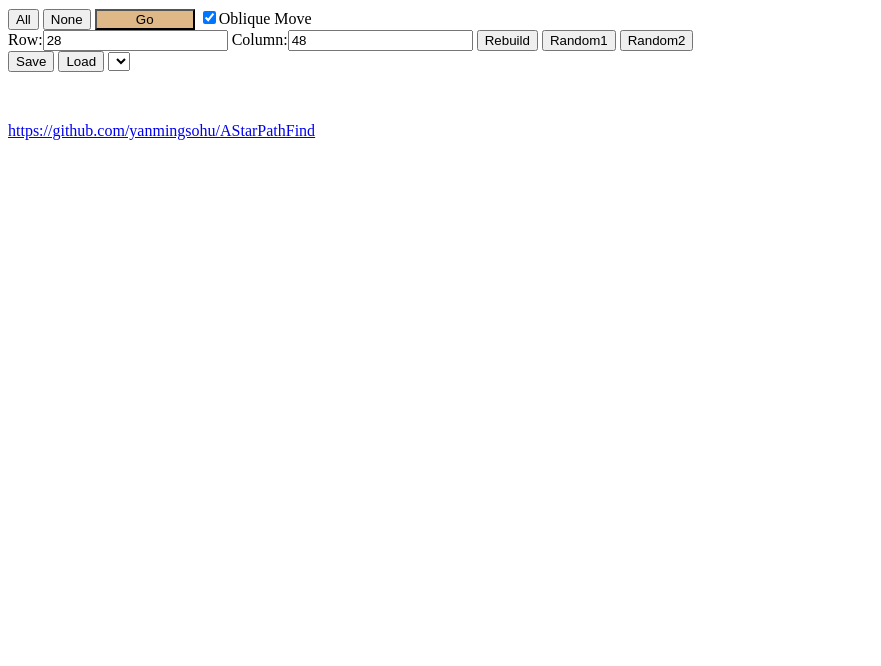
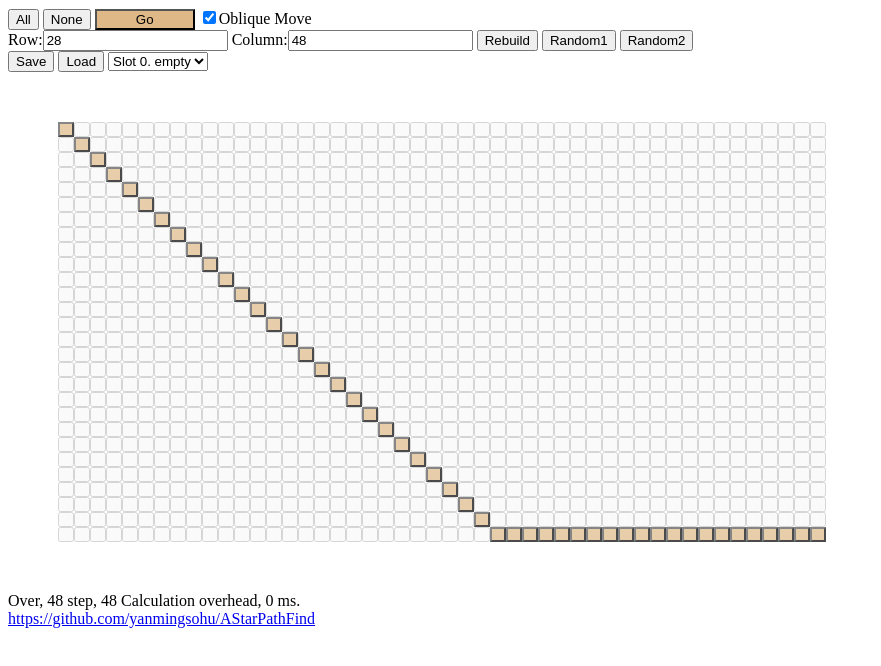
Before and after one commit to yanmingsohu/ASharpPathFind, a plain HTML site: page index.html in a window 1280 px wide. Both pictures are taken after a click on the button "Go". Shown: the whole page, without its empty margins (0-881 px from the left). Drawn offline with nearby package versions, Linux system fonts and the light colour scheme.

Commit message:
Signed-off-by: yanming <yanming-sohu@sohu.com>

```diff
--- a/astar.js
+++ b/astar.js
@@ -34,23 +34,25 @@ class AStarFindPath {
 
   find(begin_x0, y0, end_x1, y1) {
     if (begin_x0 >= this.$col) throw new Error("begin x> max column");
-    if (y0 >= this.$row) throw new Error("begin y> max row");
-    if (end_x1 >= this.$col) throw new Error("end x> max column");
-    if (y1 >= this.$row) throw new Error("end y> max row");
+    if (y0       >= this.$row) throw new Error("begin y> max row");
+    if (end_x1   >= this.$col) throw new Error("end x> max column");
+    if (y1       >= this.$row) throw new Error("end y> max row");
 
-    const thiz = this;
-    const route = [];
+    const thiz  = this;
+    const route = {};
     const stack = [];
-    let count = 0;
-    stack.push({x:begin_x0, y:y0, cost:0});
+    const top   = {x:begin_x0, y:y0, cost:0};
+    let count   = 0;
+    stack.push(top);
 
     while (stack.length > 0) {
       ++count;
       stack.sort(_by_cost);
       let next = stack.shift();
-      route[next.x +'|'+ next.y] = next.from;
+      route[next.x +'|'+ next.y] = 1;
       // Show Calculation overhead
       //console.log(count, stack.length, next.x, next.y);
+      //console.log(count, route);
 
       if (next.x == end_x1 && next.y == y1) {
         this.$cal_count = count;
@@ -77,12 +79,14 @@ class AStarFindPath {
     }
 
     function _push(x, y, from) {
-      if (route[x +'|'+ y] == null) {
+      const key = x +'|'+ y;
+      if (route[key] == null) {
+        route[key] = 1;
         let cost = thiz.$arr[thiz.$col *y +x +1];
         if (cost >= 0) {
-          route[x +'|'+ y] = 1;
           let distance = _distance(x, end_x1) + _distance(y, y1);
-          stack.push({x, y, from, cost: cost + distance});
+          let newnode = {x, y, from, cost: cost + distance};
+          stack.push(newnode);
         }
       }
     }
@@ -96,3 +100,6 @@ class AStarFindPath {
     }
   }
 }
+
+// IF running on Nodejs >>>
+// module.exports = AStarFindPath;
--- a/index.html
+++ b/index.html
@@ -12,10 +12,13 @@
     margin: 50px;
   }
   .pass {
-    background-color: burlywood;
+    background-color: burlywood; opacity: 0.7;
   }
   #go {
     background-color: burlywood; width: 100px;
+  }
+  #bs div {
+    white-space:nowrap;
   }
   </style>
 
@@ -44,7 +47,7 @@
     https://github.com/yanmingsohu/AStarPathFind</a>
 
   <script src="https://code.jquery.com/jquery-1.11.3.js"></script>
-  <script src='asharp.js'></script>
+  <script src='astar.js'></script>
   <script>
     let bs      = $('#bs');
     let rowi    = $("#row");
@@ -175,8 +178,10 @@
         bs.find('button').removeClass('pass');
         //console.log(fp.$arr);
 
+        let used = Date.now();
         let node = fp.find(0, 0, coli.val()-1, rowi.val()-1);
         let step = 0;
+        used = Date.now() - used;
 
         if (!node) {
           msg.text("No path to find");
@@ -192,8 +197,8 @@
           if (node) {
             tid = setTimeout(drawNext, 40);
           } else {
-            msg.text("Over, "+ step +" step. "+
-                fp.$cal_count +' Calculation overhead.');
+            msg.text("Over, "+ step +" step, "+ fp.$cal_count
+                +' Calculation overhead, '+ used +' ms.');
           }
         }
       } catch(e) {
```
